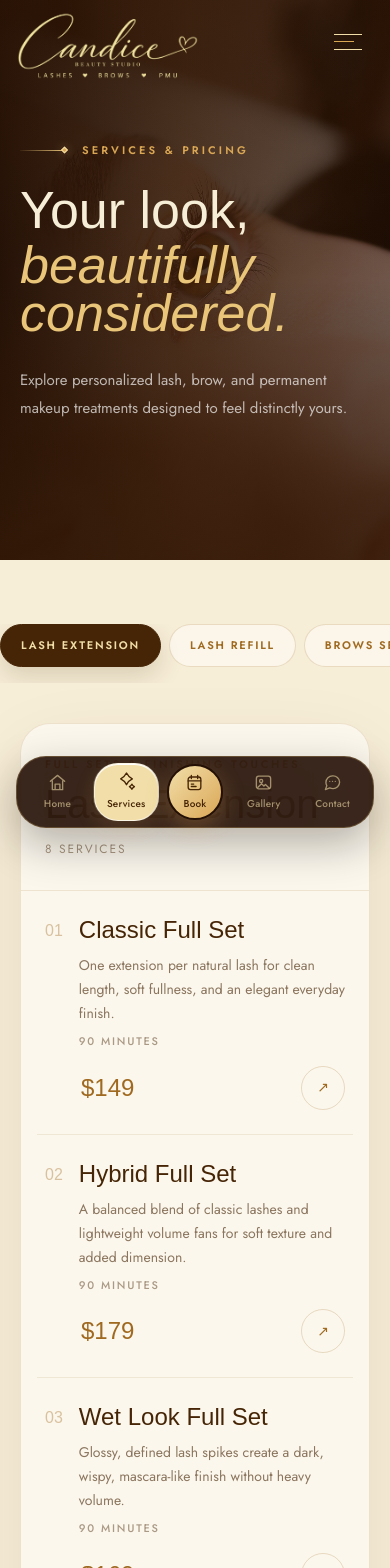
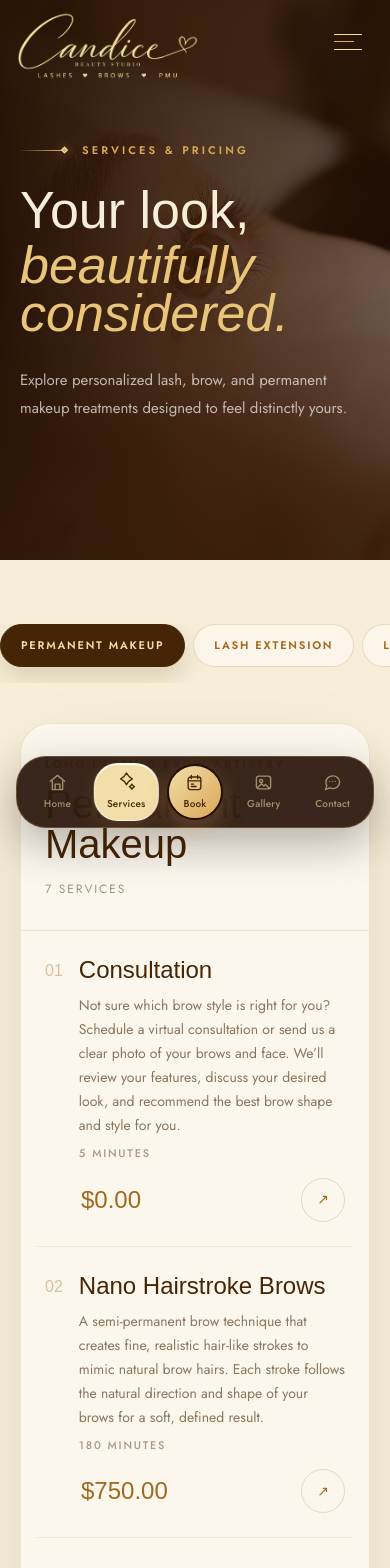
Before and after one commit to Hieng55/candicelash, a Next.js app: page /services in a window 390 px wide. Shown: the top 1568 px of the page. Built offline with nearby package versions, Linux system fonts and the light colour scheme; a web font is replaced by a local one.

Commit message:
Update service menu and mobile tab navigation

```diff
--- a/components/MobileDock.js
+++ b/components/MobileDock.js
@@ -34,7 +34,13 @@ const items = [
 
 export default function MobileDock() {
   const pathname = usePathname();
-  const activeIndex = items.findIndex((item) => !item.external && item.href === pathname);
+  // `trailingSlash: true` makes deployed paths look like `/services/`, while
+  // the dock items use `/services`. Normalize both forms so the active pill
+  // remains mounted and can transition between tabs during client navigation.
+  const normalizedPathname = pathname === "/" ? pathname : pathname.replace(/\/+$/, "");
+  const activeIndex = items.findIndex(
+    (item) => !item.external && item.href === normalizedPathname,
+  );
 
   return (
     <nav aria-label="Quick navigation" className="fixed inset-x-4 bottom-4 z-40 lg:hidden">
--- a/components/ServiceMenu.js
+++ b/components/ServiceMenu.js
@@ -6,18 +6,32 @@ const bookingUrl = "https://www.nailzy.com/book/candicelashandbrows";
 
 const categories = [
   {
+    name: "Permanent Makeup",
+    slug: "permanent-makeup",
+    eyebrow: "Long-lasting brow artistry",
+    services: [
+      ["Consultation", 0, 5, null, "Not sure which brow style is right for you? Schedule a virtual consultation or send us a clear photo of your brows and face. We’ll review your features, discuss your desired look, and recommend the best brow shape and style for you."],
+      ["Nano Hairstroke Brows", 750, 180, null, "A semi-permanent brow technique that creates fine, realistic hair-like strokes to mimic natural brow hairs. Each stroke follows the natural direction and shape of your brows for a soft, defined result."],
+      ["Ombré Brows / Shading Brows", 550, 180, null, "A semi-permanent technique that creates soft, powdery brows with a smooth gradient effect. It gives the appearance of filled-in brows while remaining natural and elegant, and is suitable for all skin types, including oily skin."],
+      ["Combo Brows · Hairstroke & Shading", 650, 180, null, "A combination of realistic hairstrokes and ombré shading for natural, defined, and long-lasting brows. This method blends individual strokes with added depth and dimension for a beautifully full result."],
+      ["6–8 Week Touch-up", 150, 60, null, "A follow-up appointment recommended 6–8 weeks after the initial session to perfect the shape, color, and healed results."],
+      ["Semi-annual Touch-up", 200, 60, null, "A maintenance appointment recommended approximately every 6 months to refresh color, definition, and the overall appearance of your brows as the pigment gradually fades over time."],
+      ["Yearly Touch-up", 250, 60, null, "A maintenance appointment recommended approximately 12–20 months after your initial service to refresh faded pigment, restore definition, and maintain the overall appearance of your brows."],
+    ],
+  },
+  {
     name: "Lash Extension",
     slug: "lash-extension",
     eyebrow: "Full sets & finishing touches",
     services: [
-      ["Classic Full Set", 149, 90, null, "One extension per natural lash for clean length, soft fullness, and an elegant everyday finish."],
-      ["Hybrid Full Set", 179, 90, null, "A balanced blend of classic lashes and lightweight volume fans for soft texture and added dimension."],
-      ["Wet Look Full Set", 169, 90, null, "Glossy, defined lash spikes create a dark, wispy, mascara-like finish without heavy volume."],
-      ["Volume Full Set", 199, 120, null, "Lightweight volume fans add airy density, depth, and a fuller glamorous finish."],
-      ["Anime / Medusa Full Set", 179, 120, "from", "Strategic spikes and wispy texture create a lifted, doll-like statement look. Reference photo recommended."],
-      ["Lash Removal without New Set", 30, 30, null, "Gentle professional removal designed to protect the health of your natural lashes."],
-      ["Lash Removal + New Set", 15, 30, null, "Safe removal of your existing extensions before applying a fresh full set."],
-      ["Add-on Wispy", 15, 15, null, "Soft textured spikes add extra movement, definition, and a touch of drama to your set."],
+      ["Classic Full Set", 149, 90, null, "A natural, clean, and elegant look. Each natural lash is enhanced with one extension to add length, definition, and soft fullness while keeping the lashes lightweight and comfortable—perfect for a polished “your lashes but better” look."],
+      ["Hybrid Full Set", 179, 90, null, "The perfect balance between natural and full. Classic extensions and lightweight volume fans create added texture, dimension, and soft fullness while remaining elegant and effortless."],
+      ["Wet Look Full Set", 169, 90, null, "A sleek, glossy, and defined style that resembles freshly coated lashes. Lightweight closed fans create a dark, wispy, mascara-like finish without the heaviness of a full-volume set."],
+      ["Volume Full Set", 199, 120, null, "A fuller, softer, and more dramatic look created with lightweight volume fans. This set adds density, depth, and fluffy fullness while remaining lightweight and comfortable."],
+      ["Anime / Medusa Full Set", 179, 120, "from", "A bold, dramatic style inspired by anime lashes, with strategically placed spikes and wispy texture for a unique effect. Designed to create larger-looking, lifted, doll-like eyes with a sharp yet feminine finish."],
+      ["Lash Removal without New Set", 30, 30, null, "Gentle, professional removal of lash extensions while protecting your natural lashes."],
+      ["Lash Removal + New Set", 15, 30, null, "Removal of existing lash extensions followed by a fresh full set."],
+      ["Add-on Wispy", 15, 15, null, "Add soft, textured wispy spikes for extra texture and a little more drama to your set."],
     ],
   },
   {
@@ -25,15 +39,15 @@ const categories = [
     slug: "lash-refill",
     eyebrow: "Maintain your signature set",
     services: [
-      ["Classic Refill · 2 Weeks", 75, 60],
-      ["Classic Refill · 3 Weeks", 95, 60],
-      ["Hybrid Refill · 2 Weeks", 90, 60],
-      ["Hybrid Refill · 3 Weeks", 110, 75],
-      ["Wet Look Refill · 2 Weeks", 85, 60],
-      ["Wet Look Refill · 3 Weeks", 105, 60],
-      ["Volume Refill · 2 Weeks", 100, 75],
-      ["Volume Refill · 3 Weeks", 130, 90],
-      ["Anime Lash Refill", 120, 90, "from"],
+      ["Classic Refill · 2 Weeks", 75, 60, null, "For clients returning within 2 weeks. This service fills in grown-out and shed lashes to refresh your set and maintain a full, natural-looking appearance."],
+      ["Classic Refill · 3 Weeks", 95, 60, null, "Recommended for clients returning within 3 weeks. This service refreshes your existing Classic set by replacing grown-out and shed extensions for a clean, natural look."],
+      ["Hybrid Refill · 2 Weeks", 90, 60, null, "Recommended for clients returning within 2 weeks. This service replaces grown-out and shed extensions while restoring fullness and maintaining a soft, textured look."],
+      ["Hybrid Refill · 3 Weeks", 110, 75, null, "Recommended within 15–21 days of your previous appointment. This maintenance service restores fullness and keeps your Hybrid set soft and textured."],
+      ["Wet Look Refill · 2 Weeks", 85, 60, null, "Recommended within 8–14 days of your previous appointment. This service replaces grown-out and shed extensions while maintaining the signature sleek, defined appearance."],
+      ["Wet Look Refill · 3 Weeks", 105, 60, null, "Recommended within 15–21 days of your previous appointment. This service restores fullness and maintains the signature sleek, defined appearance."],
+      ["Volume Refill · 2 Weeks", 100, 75, null, "Recommended within 8–14 days of your previous appointment. This service restores fullness and maintains a soft, full, and fluffy look."],
+      ["Volume Refill · 3 Weeks", 130, 90, null, "Recommended within 15–21 days of your previous appointment. This service restores fullness and maintains a soft, full, and fluffy look."],
+      ["Anime Lash Refill", 120, 90, "from", "A refill for your Anime set, replacing grown-out and shed extensions while maintaining the signature spiky, wispy look. Perfect for keeping your lashes full, clean, and defined."],
     ],
   },
   {
@@ -41,11 +55,11 @@ const categories = [
     slug: "brows-service",
     eyebrow: "Shape, lift & definition",
     services: [
-      ["Brow Wax", 15, 15],
-      ["Brow Wax & Shaping", 30, 30],
-      ["Brow Lamination & Shaping", 90, 60],
-      ["Brow Lamination & Tint", 115, 60],
-      ["Brow Tint & Shaping", 45, 30],
+      ["Brow Wax", 15, 15, null, "Professional brow waxing to remove unwanted hair and clean up the brows, leaving them neat, smooth, and defined."],
+      ["Brow Wax & Shaping", 30, 30, null, "Detailed brow mapping creates a balanced, customized shape based on your natural features, followed by professional waxing to remove unwanted hair and define the brows."],
+      ["Brow Lamination & Shaping", 90, 60, null, "A brow styling treatment using premium-quality products to smooth and lift the natural brow hairs, creating a fuller, more defined, and polished look while enhancing your natural brow shape."],
+      ["Brow Lamination & Tint", 115, 60, null, "A brow styling treatment using premium-quality products to smooth, lift, and shape the natural brow hairs, combined with a custom tint to enhance color, definition, and fullness. Includes brow mapping and wax clean-up."],
+      ["Brow Tint & Shaping", 45, 30, null, "A custom brow tint paired with professional brow mapping and shaping to enhance your natural brow color, definition, and overall shape. Includes brow mapping and wax clean-up."],
     ],
   },
   {
@@ -58,25 +72,11 @@ const categories = [
       ["Lash Tint · Lower Lashes", 20, 20],
     ],
   },
-  {
-    name: "Permanent Makeup",
-    slug: "permanent-makeup",
-    eyebrow: "Long-lasting brow artistry",
-    services: [
-      ["Consultation", 0, 5],
-      ["Nano Hairstroke Brows", 750, 180],
-      ["Ombré Brows / Shading Brows", 550, 180],
-      ["Combo Brows · Hairstroke & Shading", 650, 180],
-      ["6–8 Week Touch-up", 150, 60],
-      ["Semi-annual Touch-up", 200, 60],
-      ["Yearly Touch-up", 250, 60],
-    ],
-  },
 ];
 
 const formatPrice = (price, mode) => {
-  if (price === 0) return "Complimentary";
-  return `${mode === "from" ? "From " : ""}$${price}`;
+  if (mode === "from") return `From $${price}`;
+  return `$${price.toFixed(2)}`;
 };
 
 export default function ServiceMenu() {
--- a/components/Services.js
+++ b/components/Services.js
@@ -11,6 +11,14 @@ import lashServicesImage from "@/images/services/lash service.webp";
 import permanentMakeupImage from "@/images/banner/beautician-hand-doing-eyebrow-tattooing-female-brows-closeup-shot.webp";
 
 const services = [
+  {
+    category: "Permanent Makeup",
+    slug: "permanent-makeup",
+    title: "Permanent Makeup",
+    detail: "Precise, natural-looking enhancements created to simplify your routine with lasting confidence.",
+    image: permanentMakeupImage,
+    position: "object-center",
+  },
   {
     category: "Lash Extension",
     slug: "lash-extension",
@@ -42,14 +50,6 @@ const services = [
     detail: "Personalized lash care and styling designed to enhance definition, balance, and everyday confidence.",
     image: lashServicesImage,
     position: "object-[center_42%]",
-  },
-  {
-    category: "Permanent Makeup",
-    slug: "permanent-makeup",
-    title: "Permanent Makeup",
-    detail: "Precise, natural-looking enhancements created to simplify your routine with lasting confidence.",
-    image: permanentMakeupImage,
-    position: "object-center",
   },
 ];
 
```
Also changed, not shown: 16 other files (tests, documents, lock files or other folders).
